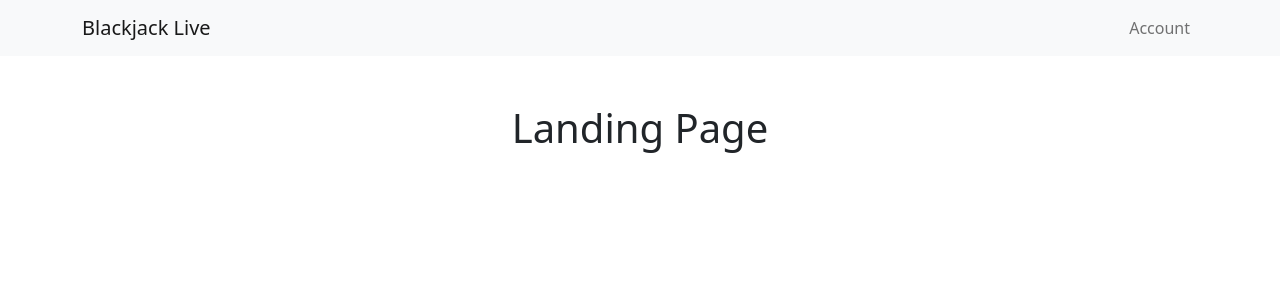
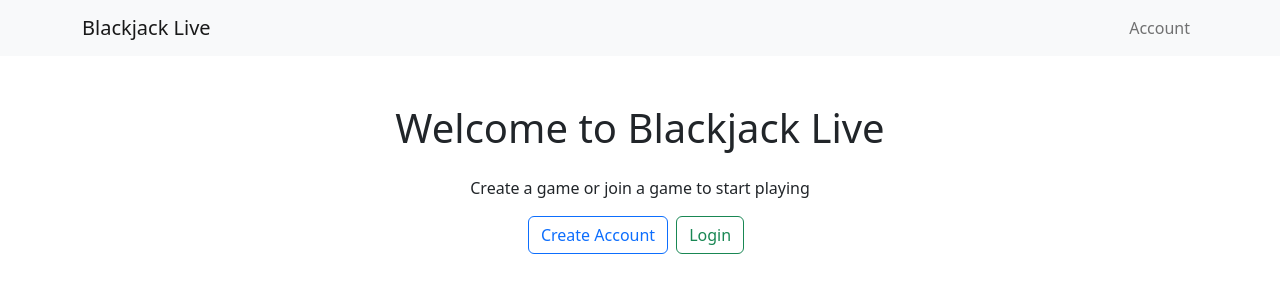
Before and after one commit to nickltang/Blackjack-Live, a React (Create React App) app in the folder client/: page / in a window 1280 px wide. Shown: the top 300 px of the page. Built offline with nearby package versions, Linux system fonts and the light colour scheme.

Commit message:
Add landing page

```diff
--- a/client/src/pages/LandingPage.jsx
+++ b/client/src/pages/LandingPage.jsx
@@ -1,4 +1,7 @@
-import React from 'react'
+import React, { useState } from 'react'
+import axios from 'axios'
+import { useNavigate } from 'react-router-dom';
+import Button from 'react-bootstrap/Button';
 import Navigation from '../components/Navigation'
 
 /*
@@ -8,13 +11,49 @@ import Navigation from '../components/Navigation'
         - Button that links to create account page
         - Button that links to login page
 */
+const LoginPageURL = 'http://localhost:8000/login'
+const CreateAccountPageURL = 'http://localhost:8000/create-account'
+
 const LandingPage = () => {
+  // State
+  const [name, setName] = useState("{insert name}")
+
+  // Hooks
+  const navigate = useNavigate()
+
+  // Handlers
+  const handleLogin = () => {
+    console.log("Landing Page")
+    axios.post(LoginPageURL)
+      .then(res => {
+        console.log(res)
+        navigate('/Login')
+      })
+  }
+
+  const handleCreateAccount = () => {
+    console.log("Create Account Page")
+    axios.post(CreateAccountPageURL)
+      .then(res => {
+        console.log(res)
+        navigate('/create-account')
+      })
+  }
   return (
     <>
-        <Navigation />
-        <div className='mt-5 my-auto text-center'>
-          <h1>Landing Page</h1>
+      <Navigation/>
+      <div className='mt-5 text-center'>
+        <h1>Welcome to Blackjack Live</h1>
+        <p className='mt-4'>Create a game or join a game to start playing</p>
+        <div className='mt-3'>
+          <Button variant="outline-primary" onClick={handleCreateAccount}>
+            Create Account
+          </Button>
+          <Button variant="outline-success" className='mx-2' onClick={handleLogin}>
+            Login
+          </Button>
         </div>
+      </div>
     </>
   )
 }
```
